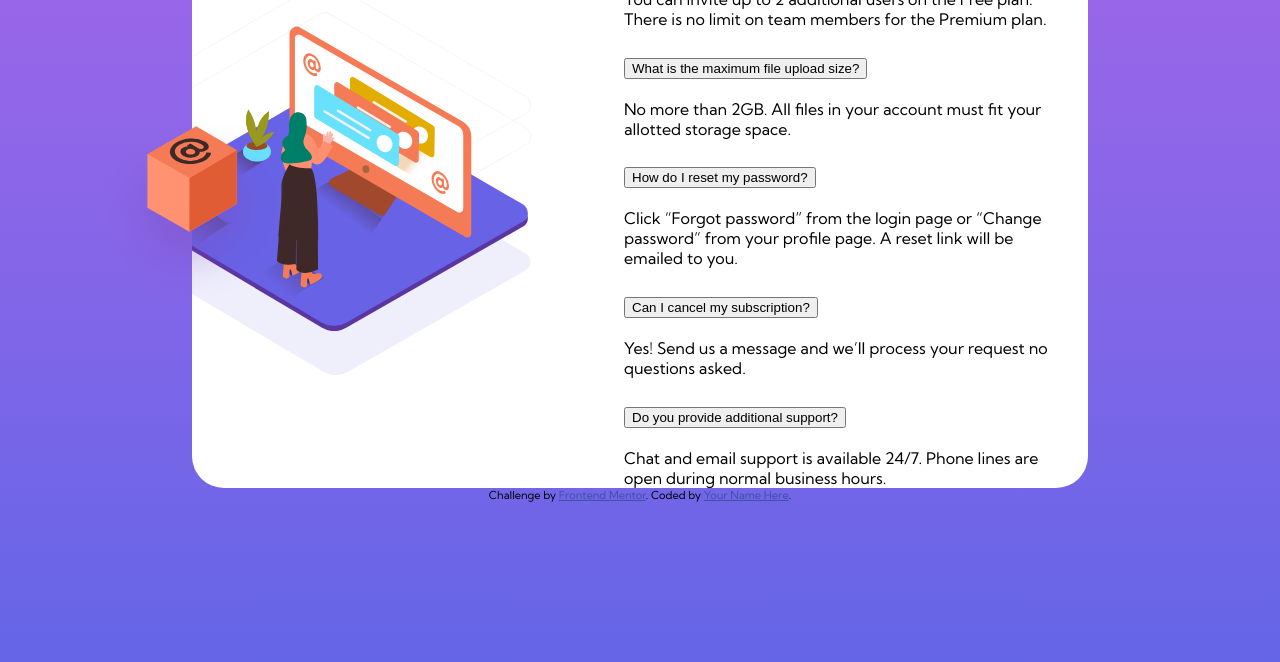
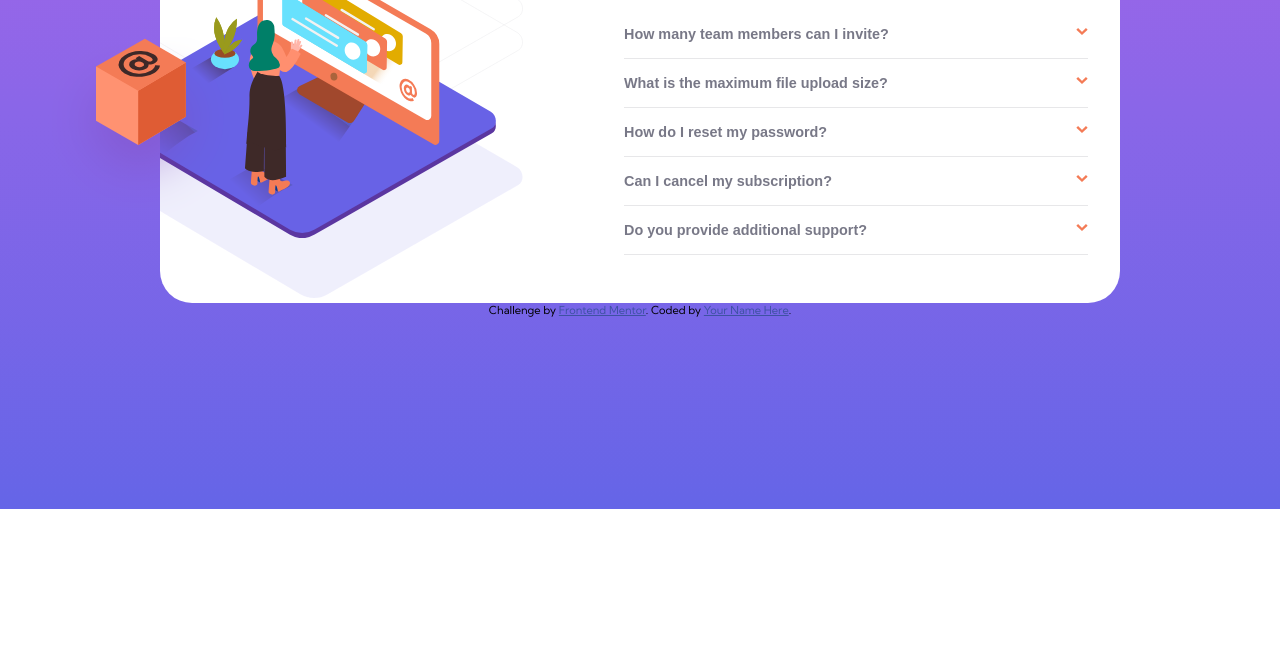
Before and after one commit to TheThomasY/FAQ-Accordion-Card, a plain HTML site: page index.html in a window 1280 px wide. Shown: the part 291-953 px from the top of the page. After the commit the page ends 800 px from the top, so only its background shows below. Drawn offline with Linux system fonts and the light colour scheme.

Commit message:
style: accordion functioning

```diff
--- a/css/styles.scss
+++ b/css/styles.scss
@@ -13,12 +13,12 @@ $divider-blue: hsl(240, 5%, 91%);
 }
 
 html {
-  // font-size: 62.5%;
   font-size: 100%;
+  padding: 0;
+  margin: 0;
 }
 
 body {
-  // font-size: 1.6rem;
   min-height: 100vh;
   margin: 0;
   padding: 10rem 1rem;
@@ -27,15 +27,17 @@ body {
 }
 
 .card {
+  padding: 0 1.5rem 2.8rem 1.5rem;
   background: #ffffff;
   border-radius: 2rem;
-  max-width: 56rem;
+  max-width: 60rem;
   background-image: url('../images/bg-pattern-mobile.svg');
   background-repeat: no-repeat;
   background-position: center 0%;
   background-size: 15rem;
 }
 
+// Illustration
 .card-box {
   display: none;
 }
@@ -50,19 +52,80 @@ body {
 
 .card-image-mobile {
   position: absolute;
-  top: -6.2rem;
+  top: -6.6rem;
   left: 50%;
-  transform: translateX(-50%);
+  transform: translateX(-55%);
   display: block;
   width: 100%;
-  max-width: 15rem;
+  max-width: 16rem;
   height: auto;
 }
 
+// Card content
 .card-text {
   padding-top: 7rem;
+
+  h1 {
+    font-size: 2rem;
+    text-align: center;
+  }
 }
 
+.accordion-item {
+  border-bottom: 1px solid $divider-blue;
+
+  h2 {
+    margin: 0;
+  }
+}
+
+.accordion-question {
+  display: flex;
+  width: 100%;
+  padding: 1rem 0;
+  font-size: 0.9rem;
+  text-align: left;
+  font-weight: 700;
+  border: none;
+  background: transparent;
+  color: $text-blue;
+  cursor: pointer;
+
+  &:after {
+    content: '';
+    width: 0.75rem;
+    height: 0.75rem;
+    margin-left: auto;
+    background: url('../images/icon-arrow-down.svg');
+    background-size: 0.75rem;
+    background-repeat: no-repeat;
+    background-position: right;
+    transform: rotate(-180deg);
+    transition: transform 0.2s ease-in-out;
+  }
+}
+
+.accordion-collapse {
+  font-size: 0.75rem;
+  color: $text-dkblue;
+  padding-bottom: 1rem;
+}
+
+.accordion-item:not(.show) {
+  .accordion-question {
+    color: $text-dkblue;
+
+    &:after {
+      transform: rotate(0);
+    }
+  }
+
+  .accordion-collapse {
+    display: none;
+  }
+}
+
+// Desktop view
 @media (min-width: 56em) {
   body {
     padding: 10rem;
@@ -72,18 +135,21 @@ body {
     position: relative;
     display: flex;
     margin: 0 auto;
+    padding-left: 0;
     padding-right: 2rem;
+    padding: 3rem 2rem 3rem 0;
     background-image: url('../images/bg-pattern-desktop.svg');
     background-size: 45%;
     background-position: -13% center;
   }
 
   .card-box {
+    width: 20%;
     display: block;
     position: absolute;
     left: 0;
-    top: 56%;
-    transform: translateX(-50%) translateY(-50%);
+    top: 60%;
+    transform: translateX(-60%) translateY(-50%);
     z-index: 1;
   }
 
@@ -113,6 +179,10 @@ body {
 
   .card-text {
     padding-top: 0;
+
+    h1 {
+      text-align: left;
+    }
   }
 }
 
--- a/index.html
+++ b/index.html
@@ -38,8 +38,10 @@
 
         <div class="accordion">
           <div class="accordion-item">
-            <h2 class="accordion-header">
-              <button>How many team members can I invite?</button>
+            <h2>
+              <button class="accordion-question">
+                How many team members can I invite?
+              </button>
             </h2>
             <div class="accordion-collapse">
               <div class="accordion-content">
@@ -49,8 +51,10 @@
             </div>
           </div>
           <div class="accordion-item">
-            <h2 class="accordion-header">
-              <button>What is the maximum file upload size?</button>
+            <h2>
+              <button class="accordion-question">
+                What is the maximum file upload size?
+              </button>
             </h2>
             <div class="accordion-collapse">
               <div class="accordion-content">
@@ -60,8 +64,10 @@
             </div>
           </div>
           <div class="accordion-item">
-            <h2 class="accordion-header">
-              <button>How do I reset my password?</button>
+            <h2>
+              <button class="accordion-question">
+                How do I reset my password?
+              </button>
             </h2>
             <div class="accordion-collapse">
               <div class="accordion-content">
@@ -71,8 +77,10 @@
             </div>
           </div>
           <div class="accordion-item">
-            <h2 class="accordion-header">
-              <button>Can I cancel my subscription?</button>
+            <h2>
+              <button class="accordion-question">
+                Can I cancel my subscription?
+              </button>
             </h2>
             <div class="accordion-collapse">
               <div class="accordion-content">
@@ -82,8 +90,10 @@
             </div>
           </div>
           <div class="accordion-item">
-            <h2 class="accordion-header">
-              <button>Do you provide additional support?</button>
+            <h2>
+              <button class="accordion-question">
+                Do you provide additional support?
+              </button>
             </h2>
             <div class="accordion-collapse">
               <div class="accordion-content">
--- a/script.js
+++ b/script.js
@@ -0,0 +1,8 @@
+document.querySelectorAll('.accordion-question').forEach((item) => {
+  item.addEventListener('click', () => {
+    let accordionItem = item.closest('.accordion-item');
+    if (accordionItem.classList.contains('show')) {
+      accordionItem.classList.remove('show');
+    } else accordionItem.classList.add('show');
+  });
+});
```
Also changed, not shown: css/styles.css, 1 other file.
